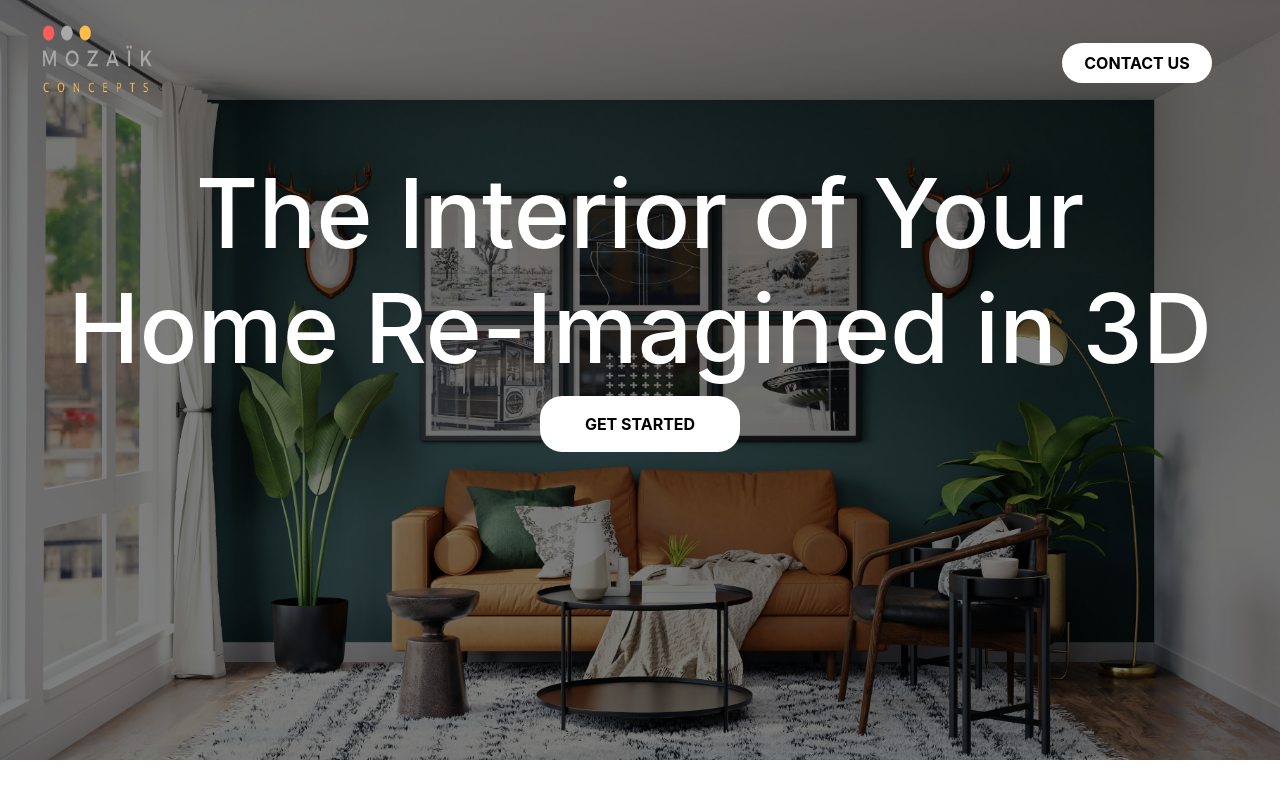
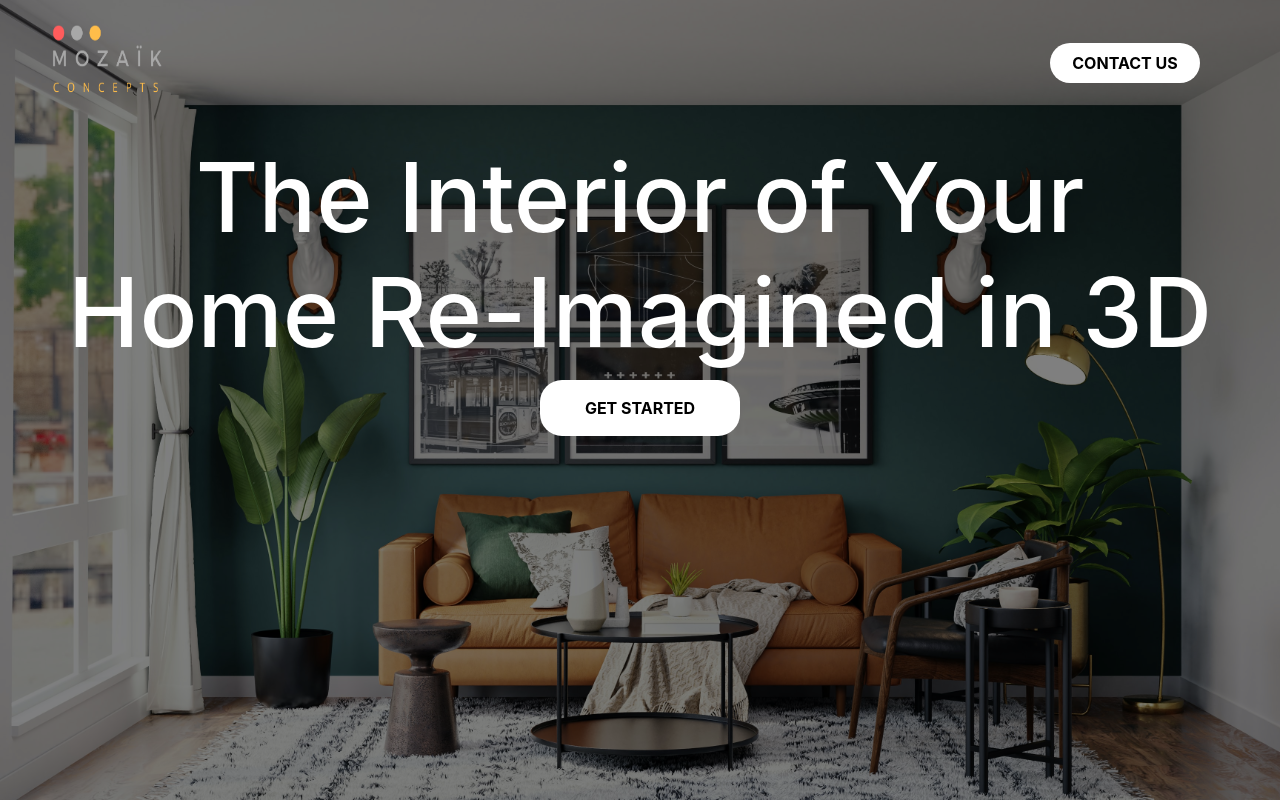
Before and after one commit to ArseneMerci/promotion-typeform, a Next.js app: page / in a window 1280 px wide. Shown: the top 802 px of the page. Built offline with nearby package versions, Linux system fonts and the light colour scheme.

Commit message:
fixing width and background of home page

```diff
--- a/styles/HomePage.module.css
+++ b/styles/HomePage.module.css
@@ -1,20 +1,22 @@
 .container{
-    min-height:760px;
+    min-height:100vh;
     background:black;
-    background: url("../public/assets/header-intro.jpg");
-    /* background-blend-mode: multiply; */
+    background:rgba(0,0,0,0.5) url("../public/assets/header-intro.jpg");
+    background-blend-mode: darken;
     background-position:center;
     background-size: cover;
     background-repeat: no-repeat;
     z-index:100;
-    padding-left: 0 !important;
-    padding-right: 0 !important;
+
+    /* padding-left: 0 !important;
+    padding-right: 0 !important; */
  }
- .overlay{
+ /* .overlay{
     background: rgba(0,0,0,0.5);
-    min-height:760px;
+    min-height:100vh;
     z-index:100;
- }
+    width: 100%;
+ } */
  /* .container::before{
      background:black;
      max-width:100%;
@@ -61,8 +63,9 @@
    background-color:#e59400;
  }
  .headerContainer{
-     min-height:300px;
-     margin-top:1rem;
+     /* min-height:300px; */
+     /* margin-top:1rem; */
+     margin: auto;
  }
  .headerText{
    height:300px;
```
Also changed, not shown: pages/index.js (indentation only).
